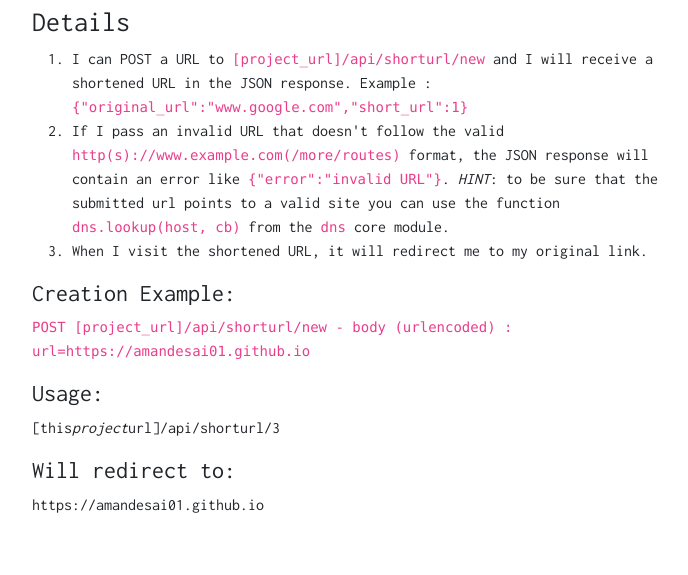
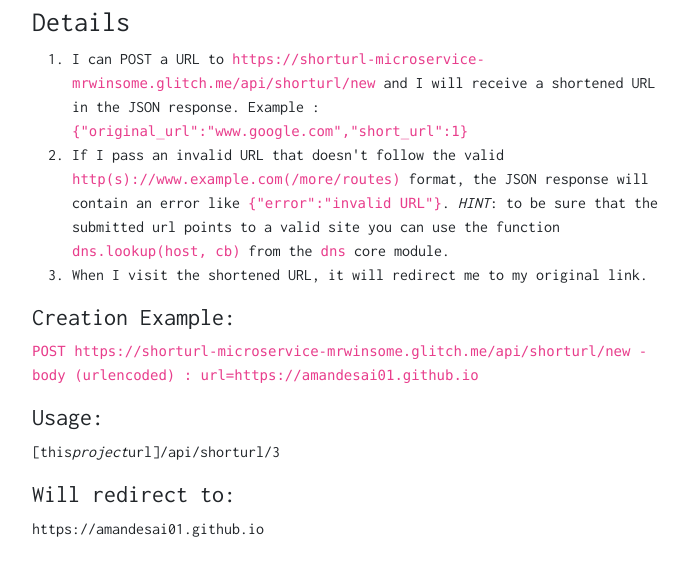
Before and after one commit to amandesai01/MicroServices, a website: page URLShortner-Microservice/views/index.html in a window 1280 px wide. Shown: the part 115-690 px from the top of the page, without its empty margins (288-976 px from the left). Drawn offline with nearby package versions, Linux system fonts and the light colour scheme.

Commit message:
Index.html Ready - #Urlshortner Microservice

```diff
--- a/URLShortner-Microservice/views/index.html
+++ b/URLShortner-Microservice/views/index.html
@@ -21,7 +21,7 @@
     <h3 id="details">Details</h3>
 
     <ol>
-    <li>I can POST a URL to <code>[project_url]/api/shorturl/new</code> and I will receive a shortened URL in the JSON response. Example : <code>{"original_url":"www.google.com","short_url":1}</code></li>
+    <li>I can POST a URL to <code>https://shorturl-microservice-mrwinsome.glitch.me/api/shorturl/new</code> and I will receive a shortened URL in the JSON response. Example : <code>{"original_url":"www.google.com","short_url":1}</code></li>
 
     <li>If I pass an invalid URL that doesn't follow the valid <code>http(s)://www.example.com(/more/routes)</code> format, the JSON response will contain an error like <code>{"error":"invalid URL"}</code>. <em>HINT</em>: to be sure that the submitted url points to a valid site you can use the function <code>dns.lookup(host, cb)</code> from the <code>dns</code> core module.</li>
 
@@ -30,7 +30,7 @@
 
     <h4 id="creationexample">Creation Example:</h4>
 
-    <p><code>POST [project_url]/api/shorturl/new - body (urlencoded) :  url=https://amandesai01.github.io</code></p>
+    <p><code>POST https://shorturl-microservice-mrwinsome.glitch.me/api/shorturl/new - body (urlencoded) :  url=https://amandesai01.github.io</code></p>
 
     <h4 id="usage">Usage:</h4>
 
```
